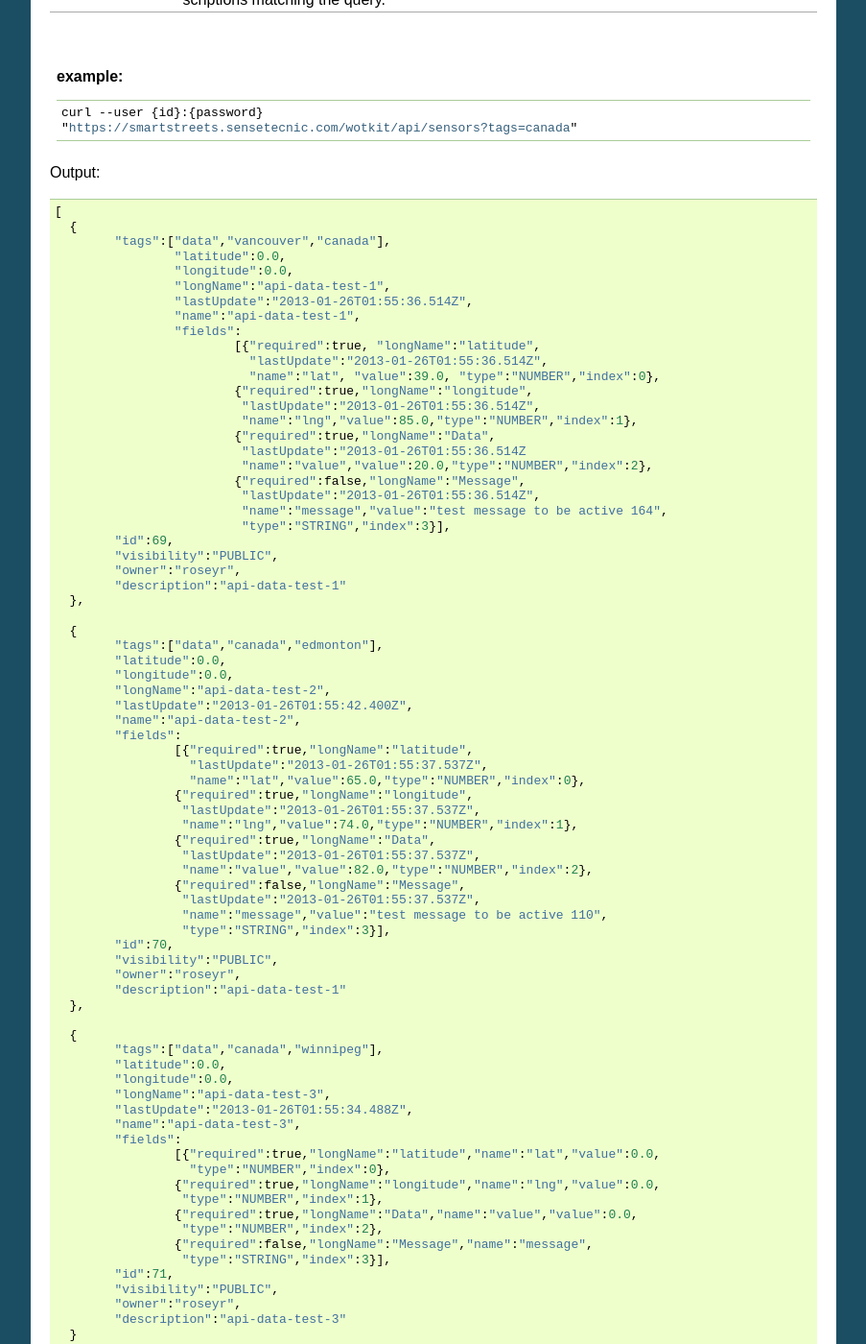
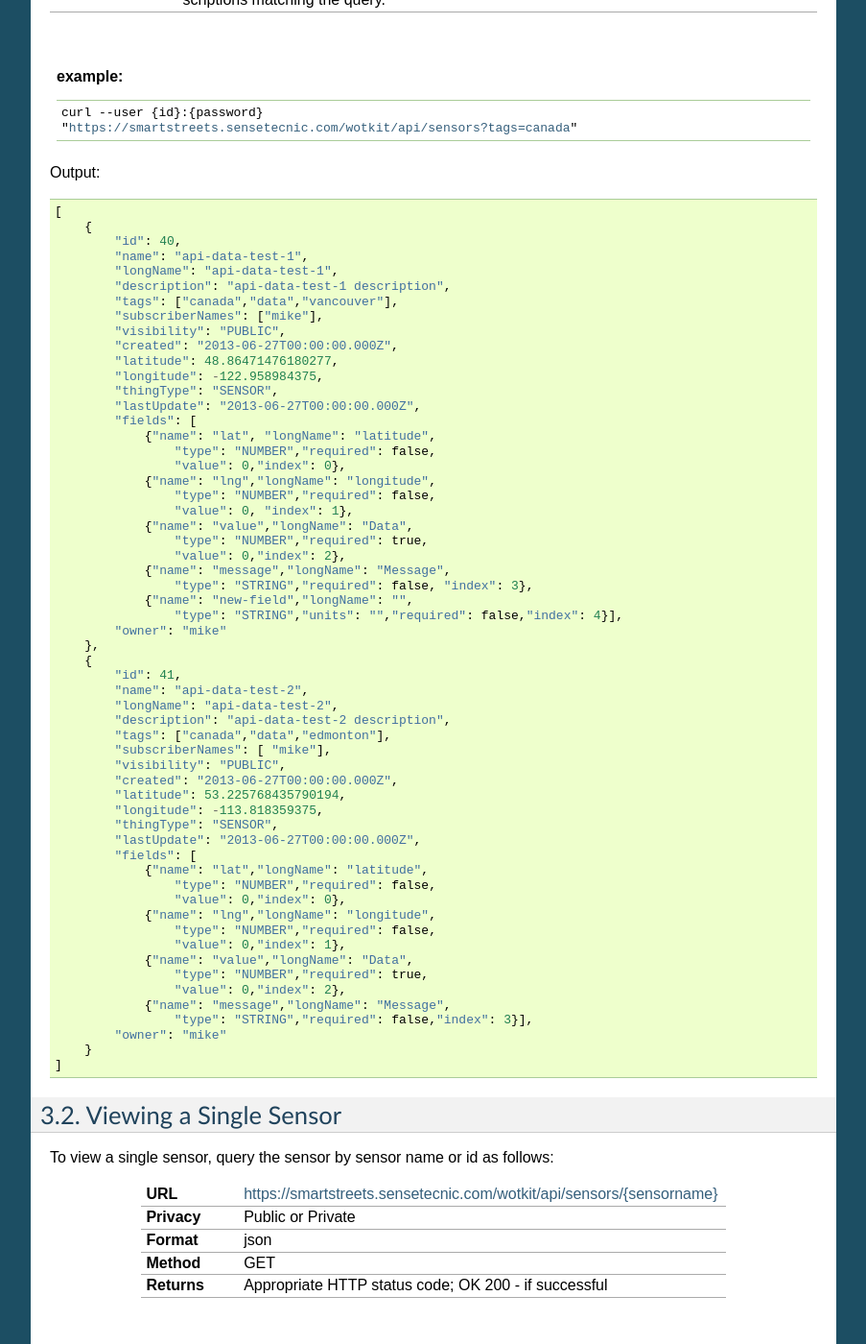
Before and after one commit to SenseTecnic/wotkit-docs, a Sphinx documentation site: the page built from source/api_sensors.rst, in a window 1280 px wide and 1400 px high, scrolled down 1696 px. Shown: the whole window at 96% size, without its empty margins (198-1101 px from the left). Built offline with Sphinx 7.4.7, drawn with Linux system fonts in a browser that asks for light colours; formulas are drawn with MathJax 3; pages that are not in the unit, such as notebooks, are missing from menus.

Commit message:
changed json output for sensor querying

```diff
--- a/source/api_sensors.rst
+++ b/source/api_sensors.rst
@@ -131,81 +131,62 @@ Output:
 .. code-block:: python
 
 	[
-	  {
-		"tags":["data","vancouver","canada"],
-			"latitude":0.0,
-			"longitude":0.0,
-			"longName":"api-data-test-1",
-			"lastUpdate":"2013-01-26T01:55:36.514Z",
-			"name":"api-data-test-1",
-			"fields":
-				[{"required":true, "longName":"latitude",
-				  "lastUpdate":"2013-01-26T01:55:36.514Z",
-				  "name":"lat", "value":39.0, "type":"NUMBER","index":0},
-				{"required":true,"longName":"longitude",
-				 "lastUpdate":"2013-01-26T01:55:36.514Z",
-				 "name":"lng","value":85.0,"type":"NUMBER","index":1},
-				{"required":true,"longName":"Data",
-				 "lastUpdate":"2013-01-26T01:55:36.514Z
-				 "name":"value","value":20.0,"type":"NUMBER","index":2},
-				{"required":false,"longName":"Message",
-				 "lastUpdate":"2013-01-26T01:55:36.514Z",
-				 "name":"message","value":"test message to be active 164",
-				 "type":"STRING","index":3}],
-		"id":69,
-		"visibility":"PUBLIC",
-		"owner":"roseyr",
-		"description":"api-data-test-1"
-	  },
-
-	  {
-		"tags":["data","canada","edmonton"],
-		"latitude":0.0,
-		"longitude":0.0,
-		"longName":"api-data-test-2",
-		"lastUpdate":"2013-01-26T01:55:42.400Z",
-		"name":"api-data-test-2",
-		"fields":
-			[{"required":true,"longName":"latitude",
-			  "lastUpdate":"2013-01-26T01:55:37.537Z",
-			  "name":"lat","value":65.0,"type":"NUMBER","index":0},
-			{"required":true,"longName":"longitude",
-			 "lastUpdate":"2013-01-26T01:55:37.537Z",
-			 "name":"lng","value":74.0,"type":"NUMBER","index":1},
-			{"required":true,"longName":"Data",
-			 "lastUpdate":"2013-01-26T01:55:37.537Z",
-			 "name":"value","value":82.0,"type":"NUMBER","index":2},
-			{"required":false,"longName":"Message",
-			 "lastUpdate":"2013-01-26T01:55:37.537Z",
-			 "name":"message","value":"test message to be active 110",
-			 "type":"STRING","index":3}],
-		"id":70,
-		"visibility":"PUBLIC",
-		"owner":"roseyr",
-		"description":"api-data-test-1"
-	  },
-
-	  {
-		"tags":["data","canada","winnipeg"],
-		"latitude":0.0,
-		"longitude":0.0,
-		"longName":"api-data-test-3",
-		"lastUpdate":"2013-01-26T01:55:34.488Z",
-		"name":"api-data-test-3",
-		"fields":
-			[{"required":true,"longName":"latitude","name":"lat","value":0.0,
-			  "type":"NUMBER","index":0},
-			{"required":true,"longName":"longitude","name":"lng","value":0.0,
-			 "type":"NUMBER","index":1},
-			{"required":true,"longName":"Data","name":"value","value":0.0,
-			 "type":"NUMBER","index":2},
-			{"required":false,"longName":"Message","name":"message",
-			 "type":"STRING","index":3}],
-		"id":71,
-		"visibility":"PUBLIC",
-		"owner":"roseyr",
-		"description":"api-data-test-3"
-	  }
+	    {
+	        "id": 40,
+	        "name": "api-data-test-1",
+	        "longName": "api-data-test-1",
+	        "description": "api-data-test-1 description",
+	        "tags": ["canada","data","vancouver"],
+	        "subscriberNames": ["mike"],
+	        "visibility": "PUBLIC",
+	        "created": "2013-06-27T00:00:00.000Z",
+	        "latitude": 48.86471476180277,
+	        "longitude": -122.958984375,
+	        "thingType": "SENSOR",
+	        "lastUpdate": "2013-06-27T00:00:00.000Z",
+	        "fields": [
+	            {"name": "lat", "longName": "latitude",
+	                "type": "NUMBER","required": false,
+	                "value": 0,"index": 0},
+	            {"name": "lng","longName": "longitude",
+	                "type": "NUMBER","required": false,
+	                "value": 0, "index": 1},
+	            {"name": "value","longName": "Data",
+	                "type": "NUMBER","required": true,
+	                "value": 0,"index": 2},
+	            {"name": "message","longName": "Message",
+	                "type": "STRING","required": false, "index": 3},
+	            {"name": "new-field","longName": "",
+	                "type": "STRING","units": "","required": false,"index": 4}],
+	        "owner": "mike"
+	    },
+	    {
+	        "id": 41,
+	        "name": "api-data-test-2",
+	        "longName": "api-data-test-2",
+	        "description": "api-data-test-2 description",
+	        "tags": ["canada","data","edmonton"],
+	        "subscriberNames": [ "mike"],
+	        "visibility": "PUBLIC",
+	        "created": "2013-06-27T00:00:00.000Z",
+	        "latitude": 53.225768435790194,
+	        "longitude": -113.818359375,
+	        "thingType": "SENSOR",
+	        "lastUpdate": "2013-06-27T00:00:00.000Z",
+	        "fields": [
+	            {"name": "lat","longName": "latitude",
+	                "type": "NUMBER","required": false,
+	                "value": 0,"index": 0},
+	            {"name": "lng","longName": "longitude",
+	                "type": "NUMBER","required": false,
+	                "value": 0,"index": 1},
+	            {"name": "value","longName": "Data",
+	                "type": "NUMBER","required": true,
+	                "value": 0,"index": 2},
+	            {"name": "message","longName": "Message",
+	                "type": "STRING","required": false,"index": 3}],
+	        "owner": "mike"
+	    }
 	]
 
 .. _view-sensor-label:
```
